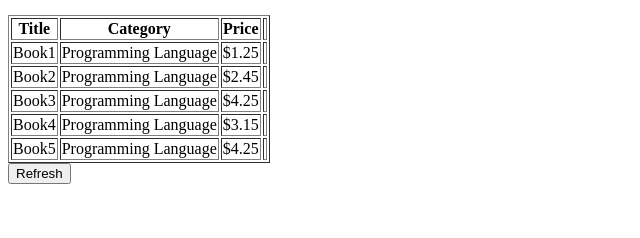
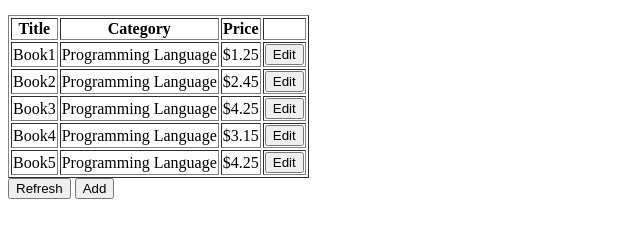
Before and after one commit to immanuel192/example-angularjs-bookspot-form, a plain HTML site: page main/index.html in a window 1280 px wide. Shown: the part 44-282 px from the top of the page, without its empty margins (0-640 px from the left). Drawn offline with Linux system fonts and the light colour scheme; no server answers.

Commit message:
append HTML file for editForm

```diff
--- a/main/index.html
+++ b/main/index.html
@@ -9,6 +9,7 @@
     <div>
         <h3>Books</h3>
         <ng-include src="'list-form.html'" ng-show="displayMode == 'list'"></ng-include>
+        <ng-include src="'edit-form.html'" ng-show="displayMode == 'edit'"></ng-include>
     </div>
 </body>
 </html>
--- a/main/list-form.html
+++ b/main/list-form.html
@@ -13,11 +13,14 @@
                 <td>{{item.title}}</td>
                 <td>{{item.category}}</td>
                 <td>{{item.price | currency}}</td>
-                <td></td>
+                <td>
+                    <button ng-click="loadEditForm(item)">Edit</button>
+                </td>
             </tr>
         </tbody>
     </table>
     <div>
         <button ng-click="listBooks()">Refresh</button>
+        <button ng-click="loadEditForm()">Add</button>
     </div>
 </div>
```
